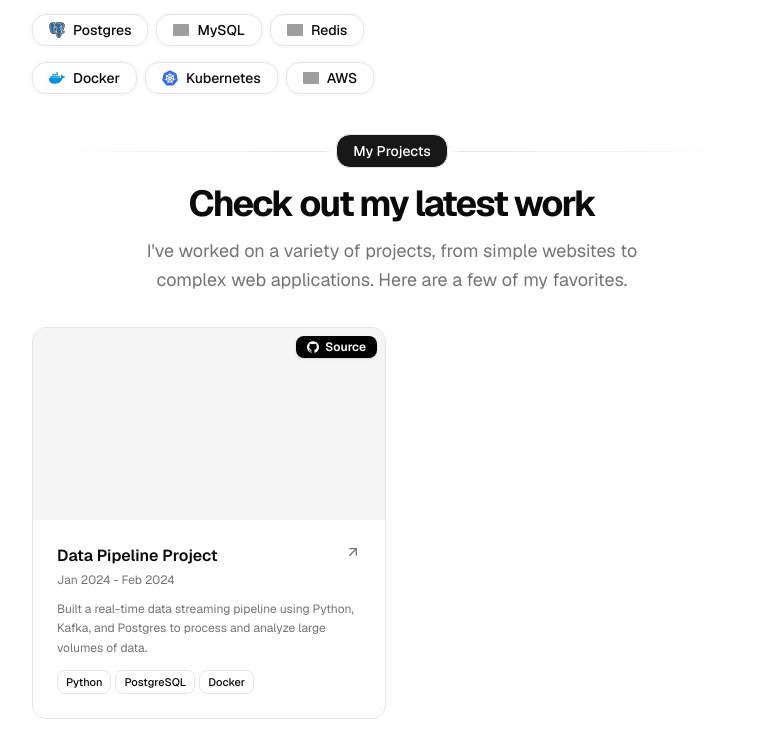
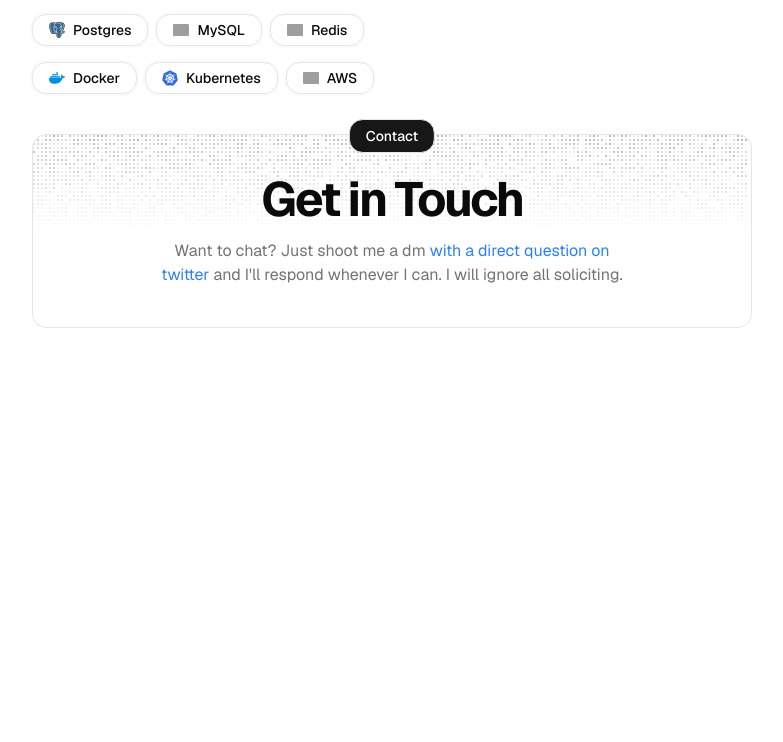
Before and after one commit to ntuananhdevs/portfolio, a Next.js app: page / in a window 1280 px wide. Shown: the part 920-1662 px from the top of the page, without its empty margins (248-1031 px from the left). After the commit the page ends 1344 px from the top, so only its background shows below. Built offline with nearby package versions, Linux system fonts and the light colour scheme; grey boxes are pictures that could not be loaded.

Commit message:
feat: initialize portfolio profile data and components, and update Docker image repository

```diff
--- a/docker-compose.yml
+++ b/docker-compose.yml
@@ -5,7 +5,7 @@ services:
       dockerfile: Dockerfile
       target: runner        # Build tới stage production cuối cùng
     container_name: portfolio-app
-    image: ntuananhdevs/portfolio:latest  # Docker Hub image name
+    image: ntuananh05/portfolio:latest  # Docker Hub image name
     ports:
       - "3000:3000"         # host:container
     environment:
--- a/src/app/page.tsx
+++ b/src/app/page.tsx
@@ -6,7 +6,6 @@ import { DATA } from "@/data/resume";
 import Link from "next/link";
 import Markdown from "react-markdown";
 import ContactSection from "@/components/section/contact-section";
-import ProjectsSection from "@/components/section/projects-section";
 import WorkSection from "@/components/section/work-section";
 import { ArrowUpRight } from "lucide-react";
 import { MarqueeText } from "@/components/ui/marquee-text";
@@ -136,11 +135,6 @@ export default function Page() {
           </div>
         </div>
       </section>
-      <section id="projects">
-        <BlurFade delay={BLUR_FADE_DELAY * 11}>
-          <ProjectsSection />
-        </BlurFade>
-      </section>
       <section id="contact">
         <BlurFade delay={BLUR_FADE_DELAY * 16}>
           <ContactSection />
--- a/src/data/resume.tsx
+++ b/src/data/resume.tsx
@@ -148,30 +148,7 @@ export const DATA = {
       end: "2025",
     },
   ],
-  projects: [
-    {
-      title: "Data Pipeline Project",
-      href: "https://github.com/your-username/project",
-      dates: "Jan 2024 - Feb 2024",
-      active: true,
-      description:
-        "Built a real-time data streaming pipeline using Python, Kafka, and Postgres to process and analyze large volumes of data.",
-      technologies: [
-        "Python",
-        "PostgreSQL",
-        "Docker",
-      ],
-      links: [
-        {
-          type: "Source",
-          href: "https://github.com/your-username/project",
-          icon: <Icons.github className="size-3" />,
-        },
-      ],
-      image: "",
-      video: "",
-    },
-  ],
+  projects: [],
   hackathons: [
     {
       title: "Data Hackathon",
```
